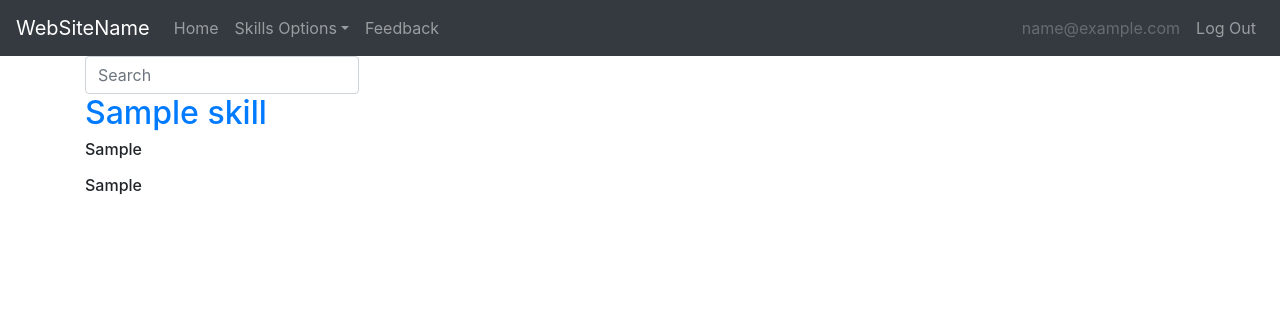
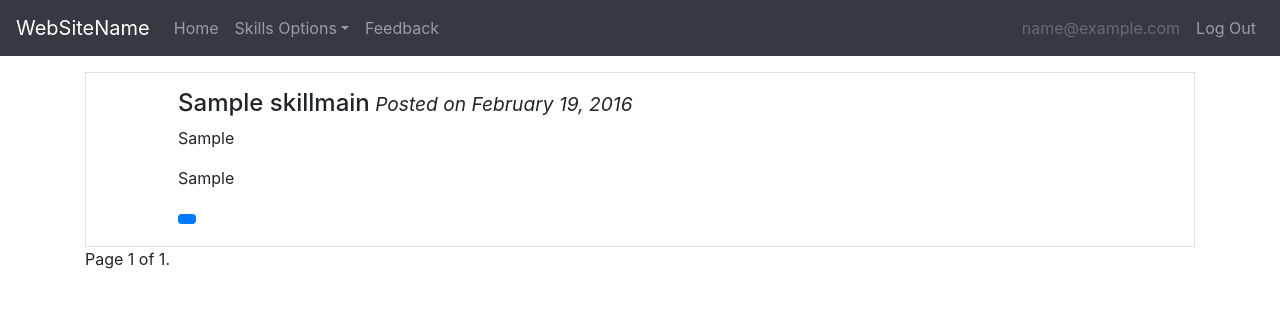
Before and after one commit to JohnMatthewRobertson/project, a Django app: page /skills/ in a window 1280 px wide. Shown: the top 316 px of the page. Run offline with Django 3.2, Linux system fonts and the light colour scheme; a user stored in the database is signed in; tables that the repository leaves empty hold one stand-in row (values such as "Sample post"); some libraries are stand-ins or nearby versions.

Commit message:
add update modal

```diff
--- a/django_project/skills/models.py
+++ b/django_project/skills/models.py
@@ -56,6 +56,8 @@ class Skill(models.Model):
     skill_category = models.ManyToManyField(SkillCategory)
     skill_sub_category = models.ManyToManyField(SkillSubCategory)
 
+    class Meta:
+        ordering = ('-skill_name',)
 
     def __str__(self):
         return self.skill_name
@@ -76,5 +78,9 @@ class UserSkill(models.Model):
     user_skill_category = models.ManyToManyField(SkillCategory)
     user_skill_sub_category = models.ManyToManyField(SkillSubCategory)
 
+
+    class Meta:
+        ordering = ('-user_skill',)
+
     def get_absolute_url(self):
         return reverse('skills:user_skill_list')
--- a/django_project/skills/urls.py
+++ b/django_project/skills/urls.py
@@ -4,12 +4,14 @@ from . import views
 app_name = 'skills'
 
 urlpatterns = [
-    path('', views.SkillListView.as_view(), name='skill_list'),
+    #path('', views.SkillListView.as_view(), name='skill_list'),
     path('<uuid:pk>', views.SkillDetailView.as_view(), name='skill_detail'),
     path('search/', views.SearchResultsListView.as_view(), name='search_results'),
-    path('add/', views.SkillCreate.as_view(), name='skill_add'),
+    #path('add/', views.SkillCreate.as_view(), name='skill_add'),
     path('create/', views.SkillCategoryCreateView.as_view(), name='skill_category_add'),
     path('create_sub/', views.SkillSubCategoryCreateView.as_view(), name='skill_sub_category_add'),
-    path('create_user_skill/', views.UserSkillCreate.as_view(), name='skill_user_skill_add'),
-    path('user_list/', views.UserSkillListView.as_view(), name='user_skill_list'),
+    path('create_skill/', views.SkillCreateView.as_view(), name='skill_add'),
+    path('user_skill_add/', views.UserSkillCreate.as_view(), name='user_skill_add'),
+    path('', views.UserSkillListView.as_view(), name='user_skill_list'),
+    path('update/<uuid:pk>', views.UserSkillUpdateView.as_view(), name='update'),
 ]
--- a/django_project/skills/views.py
+++ b/django_project/skills/views.py
@@ -2,11 +2,11 @@ from django.shortcuts import render
 from django.views.generic import ListView, DetailView
 from django.contrib.auth.mixins import LoginRequiredMixin
 from django.db.models import Q
-from skills.models import Skill, SkillCategory, SkillSubCategory, UserSkill
-from skills.forms import SkillCategoryModelForm, SkillSubCategoryModelForm
+from skills.models import Skill, SkillCategory, SkillSubCategory, UserSkill, SkillMain
+from skills.forms import SkillCategoryModelForm, SkillSubCategoryModelForm, SkillMainModelForm, UserSkillModelForm, UserSkillModelFormModal
 from django.views.generic.edit import CreateView, FormView
 from django.urls import reverse_lazy
-from bootstrap_modal_forms.generic import BSModalCreateView
+from bootstrap_modal_forms.generic import BSModalCreateView, BSModalUpdateView
 
 # Create your views here.
 
@@ -32,22 +32,24 @@ class SearchResultsListView(ListView):
         return Skill.objects.filter(
             Q(skill_name__icontains=query) | Q(skill_category__skill_category__icontains=query))
 
-class SkillCreate(CreateView):
-    model = Skill
-    fields = ['skill_name', 'skill_description', 'skill_category', 'skill_sub_category']
+class SkillCreateView(BSModalCreateView):
+    template_name = 'skills/skill_create_skill.html'
+    form_class = SkillMainModelForm
+    success_message = 'Success: category created'
+    success_url = reverse_lazy('skills:user_skill_add')
 
 
 class SkillCategoryCreateView(BSModalCreateView):
     template_name = 'skills/skill_create_skill_category.html'
     form_class = SkillCategoryModelForm
     success_message = 'Success: category created'
-    success_url = reverse_lazy('skills:skill_add')
+    success_url = reverse_lazy('skills:user_skill_add')
 
 class SkillSubCategoryCreateView(BSModalCreateView):
     template_name = 'skills/skill_create_skill_sub_category.html'
     form_class = SkillSubCategoryModelForm
     success_message = 'Success: sub category created'
-    success_url = reverse_lazy('skills:skill_add')
+    success_url = reverse_lazy('skills:user_skill_add')
 
 class UserSkillCreate(CreateView):
     model = UserSkill
@@ -59,3 +61,11 @@ class UserSkillListView(LoginRequiredMixin, ListView):
     context_object_name = 'user_skill_list'
     template_name = 'skills/user_skill_list.html'
     login_url = 'account_login'
+    paginate_by = 3
+
+class UserSkillUpdateView(BSModalUpdateView):
+    model = UserSkill
+    template_name = 'skills/skill_update_skill.html'
+    form_class = UserSkillModelFormModal
+    success_message = 'Success: category update'
+    success_url = reverse_lazy('skills:user_skill_list')
--- a/django_project/templates/_base.html
+++ b/django_project/templates/_base.html
@@ -25,8 +25,8 @@
     <li class="nav-item dropdown">
       <a class="nav-link dropdown-toggle" data-toggle="dropdown" href="#"> Skills Options</a>
       <div class="dropdown-menu">
-        <a class="dropdown-item" href="{% url 'skills:skill_list' %}">Skill</a>
-        <a class="dropdown-item" href="{% url 'skills:skill_add' %}">Add Skill</a>
+        <a class="dropdown-item" href="{% url 'skills:user_skill_list' %}">Skill list</a>
+        <a class="dropdown-item" href="{% url 'skills:user_skill_add' %}">Add Skill</a>
       </div>
     </li>
     <li class="nav-item">
@@ -87,6 +87,32 @@
   });
   </script>
 
+
+<script type="text/javascript">
+  $(document).ready(function() {
+
+      $("#create-skill").modalForm({
+          formURL: "{% url 'skills:skill_add' %}"
+      });
+
+  });
+  </script>
+
+
+<script type="text/javascript">
+  $(function () {
+
+    // Update, Read and Delete book buttons open modal with id="modal" (default)
+    // The formURL is retrieved from the data of the element
+    $(".bs-modal").each(function () {
+      $(this).modalForm({
+          formURL: $(this).data('form-url')
+      });
+    });
+
+  });
+</script>
+
 </body>
 
 </html>
--- a/django_project/templates/skills/skill_create_user_skill.html
+++ b/django_project/templates/skills/skill_create_user_skill.html
@@ -12,6 +12,7 @@
 
 <div class="container">
 <!-- Create book button -->
+<button id="create-skill" class="btn btn-primary" type="button" name="button">Create Skill</button>
 <button id="create-book" class="btn btn-primary" type="button" name="button">Create Category</button>
 <button id="create-sub" class="btn btn-primary" type="button" name="button">Create Sub Category</button>
 </div>
--- a/django_project/templates/skills/skill_list.html
+++ b/django_project/templates/skills/skill_list.html
@@ -28,4 +28,7 @@
     </h6>
 </div>
 {% endfor %}
+
+{% include "pagination.html" with page=page_obj %}
+
 {% endblock content %}
--- a/django_project/templates/skills/user_skill_list.html
+++ b/django_project/templates/skills/user_skill_list.html
@@ -4,14 +4,13 @@
 
 {% block content %}
 
-<div class="container">
+<!-- Modal 2 with id="modal" -->
+<div class="modal fade" tabindex="-1" role="dialog" id="modal">
+  <div class="modal-dialog" role="document">
+    <div class="modal-content"></div>
+  </div>
+</div>
 
-    <div class="container">
-        <form class="form-inline mt-2 mt-md-0" action="{% url 'skills:search_results' %}" method="get">
-            {% csrf_token %}
-            <input name="q" class="form-control mr-sm-2" type="text" placeholder="Search" aria-label="Search">
-        </form>
-    </div>
 
 {% for item in user_skill_list %}
     <div class="container mt-3">
@@ -28,11 +27,18 @@
             {% for sub_category in item.user_skill_sub_category.all %}
                 <p>{{ sub_category.skill_sub_category }}</p>
             {% endfor %}
+            <button type="button" id="update-book" class="bs-modal btn btn-sm btn-primary" data-form-url="{% url 'skills:update' item.id %}">
+              <span class="fa fa-pencil"></span>
+            </button>
           </div>
         </div>
     </div>
+
 {% endfor %}
 
 
 </div>
+
+{% include "pagination.html" with page=page_obj %}
+
 {% endblock content %}
```
Also changed, not shown: django_project/skills/forms.py (+12 -0 lines), django_project/templates/skills/skill_create_skill.html (added, +36 -0 lines), django_project/templates/skills/skill_update_skill.html (added, +42 -0 lines).
